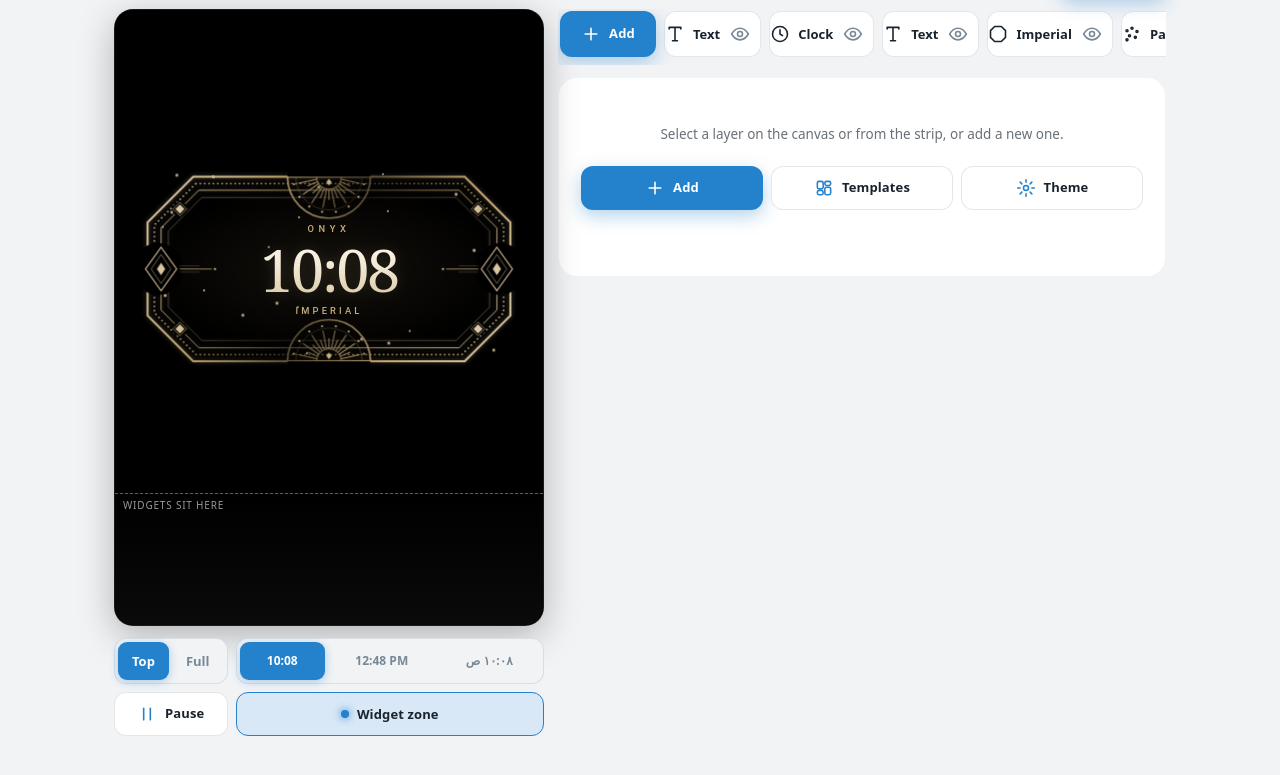
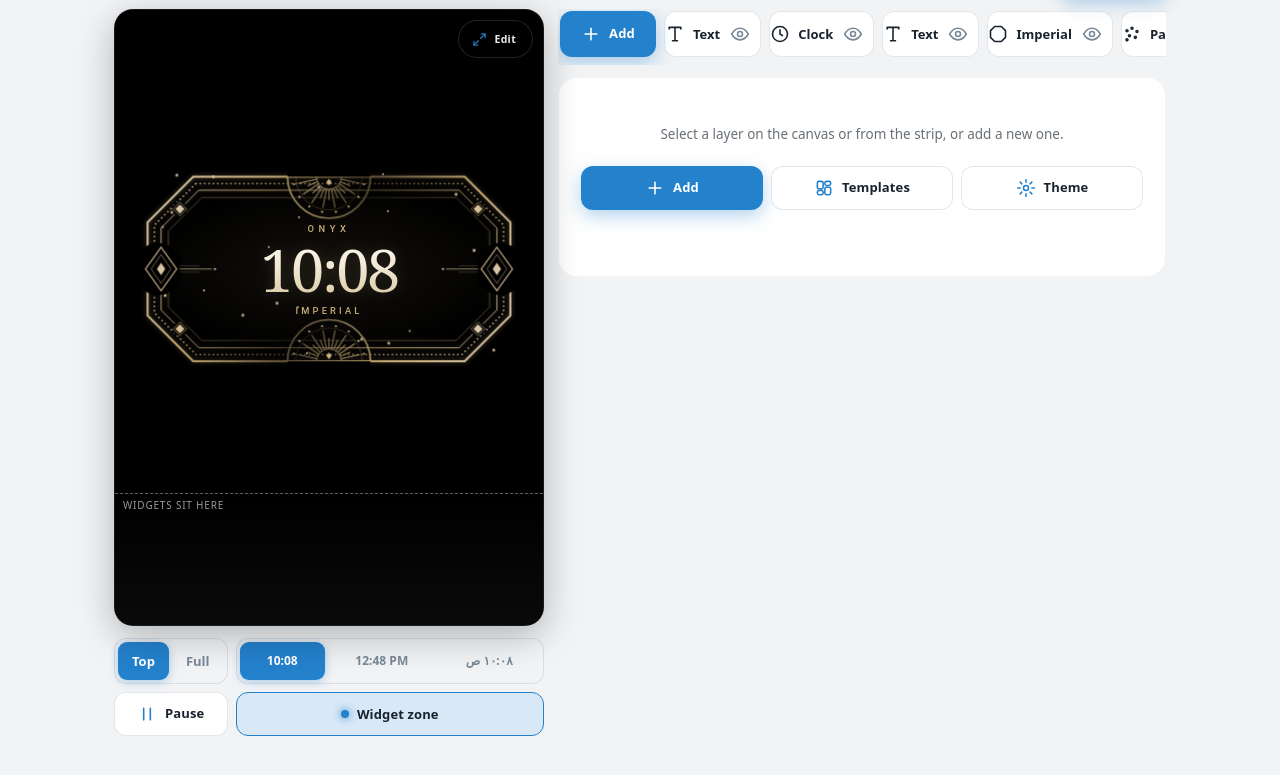
Before and after one commit to elhizazi1/Castix-MiniApp-Web, a plain HTML site: page studio.html in a window 1280 px wide. Shown: the part 115-890 px from the top of the page. Drawn offline with Linux system fonts and the light colour scheme.

Commit message:
updat all

```diff
--- a/studio.css
+++ b/studio.css
@@ -198,3 +198,34 @@ body[data-mode=studio] .community-links{display:none}
 .cs-gtog::before{content:'';width:8px;height:8px;border-radius:50%;background:var(--line);transition:background .15s}
 .cs-gtog[aria-pressed=true]{background:color-mix(in srgb,var(--accent) 18%,var(--panel))!important;border-color:var(--accent)!important}
 .cs-gtog[aria-pressed=true]::before{background:var(--accent);box-shadow:0 0 8px var(--accent)}
+
+/* ===== touch: scroll mode by default, Edit mode for gestures ===== */
+.cs-stage,.cs-sel{touch-action:pan-y}
+.cs-hs,.cs-hr{touch-action:pan-y;display:none}
+.cs.cs-edit :is(.cs-stage,.cs-sel,.cs-hs,.cs-hr){touch-action:none}
+.cs.cs-edit .cs-hs,.cs.cs-edit .cs-hr{display:block}
+@media(hover:hover) and (pointer:fine){.cs-stage,.cs-sel{touch-action:none}.cs-hs,.cs-hr{display:block;touch-action:none}.cs-edbtn{display:none!important}}
+.cs-stagebox{position:relative}
+.cs-edbtn{position:absolute;z-index:4;inset-block-start:10px;inset-inline-end:10px;display:inline-flex;align-items:center;gap:6px;min-height:40px;padding:0 14px;border-radius:12px;border:1px solid #ffffff30;background:#000000a8;color:#fff;font:600 13px/1 inherit;font-family:inherit;backdrop-filter:blur(8px);-webkit-backdrop-filter:blur(8px)}
+.cs-edbtn .cs-ic{color:var(--accent);width:18px;height:18px}
+.cs-edbtn.on{background:var(--accent);border-color:transparent;color:var(--onaccent)}
+.cs-edbtn.on .cs-ic{color:inherit}
+.cs-edbtn:active{transform:scale(.96)}
+.cs-edit .cs-stagebox{box-shadow:0 0 0 2px var(--accent),0 12px 40px #000a}
+@media(max-width:899px){
+ .cs.cs-edit .cs-col-a{display:contents}
+ .cs.cs-edit .cs-stagebox{position:sticky;top:8px;z-index:8;width:100%;max-width:none}
+}
+/* compact Edit / Minimize pill — small to stay out of the artwork, 44px hit area kept */
+.cs-edbtn{min-height:30px;height:30px;padding:0 10px 0 8px;gap:5px;border-radius:999px;font-size:11.5px;font-weight:600;letter-spacing:.02em;inset-block-start:8px;inset-inline-end:8px;background:#000000a0;border-color:#ffffff26;opacity:.92}
+.cs-edbtn span:not(.cs-ic){font-size:11.5px!important;line-height:1}
+.cs-edbtn .cs-ic{width:14px;height:14px}
+.cs-edbtn .cs-ic svg{width:14px;height:14px;stroke-width:2.1}
+.cs-edbtn::after{content:'';position:absolute;inset:-7px -6px}
+.cs-edbtn:hover,.cs-edbtn:focus-visible{opacity:1}
+.cs-edbtn.on{opacity:1;box-shadow:0 2px 10px color-mix(in srgb,var(--accent) 45%,transparent)}
+.cs-edbtn{padding:0 13px 0 10px!important;gap:6px}
+/* Edit/Minimize: bigger pill, clearly smaller label */
+.cs-edbtn{height:38px!important;min-height:38px!important;padding:0 16px 0 13px!important;gap:7px!important;font-size:10.5px!important;inset-block-start:10px;inset-inline-end:10px;white-space:nowrap;line-height:1}
+.cs-edbtn span:not(.cs-ic){font-size:10.5px!important;line-height:1;letter-spacing:.03em;white-space:nowrap}
+.cs-edbtn .cs-ic,.cs-edbtn .cs-ic svg{width:15px!important;height:15px!important}
--- a/studio.js
+++ b/studio.js
@@ -45,7 +45,7 @@ const L = {
   noClock: ['Add a clock layer, otherwise the theme shows no time.', 'أضف طبقة ساعة وإلا لن يعرض الثيم الوقت.'], tgHint: ['If the download does not start inside Telegram, use Share or Send for review.', 'إن لم يبدأ التنزيل داخل تيليجرام فاستخدم المشاركة أو الإرسال للمراجعة.'],
   building: ['Building…', 'جارٍ البناء…'], done: ['Done.', 'تم.'], failed: ['Export failed.', 'تعذّر التصدير.'], close: ['Close', 'إغلاق'], cat: ['Category', 'التصنيف'],
   tplTitle: ['Templates', 'القوالب'], tplHint: ['Applying a template replaces the layers (you can undo).', 'تطبيق القالب يستبدل الطبقات (يمكنك التراجع).'],
-  zone: ['Widgets sit here', 'منطقة الودجت'], saved: ['Saved', 'تم الحفظ'], codeV: ['Code', 'الكود']
+  zone: ['Widgets sit here', 'منطقة الودجت'], editMode: ['Edit', 'تعديل'], minimize: ['Minimize', 'تصغير'], editHint: ['Edit mode: drag to move, use the handles to scale and rotate. Tap Minimize to scroll again.', 'وضع التعديل: اسحب للتحريك وبالمقابض للتكبير والتدوير. اضغط تصغير للتمرير من جديد.'], saved: ['Saved', 'تم الحفظ'], codeV: ['Code', 'الكود']
 };
 let host = { lang: () => (localStorage.getItem('castix-lang') === 'ar' ? 'ar' : 'en'), tg: window.Telegram?.WebApp, api: null, during: fn => fn() };
 const lang = () => host.lang();
@@ -61,7 +61,7 @@ function h(tag, attrs, ...kids) {
 }
 const ICON = {
   undo: '<path d="M9 7 4 12l5 5M4 12h10a6 6 0 0 1 0 12"/>', redo: '<path d="m15 7 5 5-5 5M20 12H10a6 6 0 0 0 0 12"/>',
-  plus: '<path d="M12 5v14M5 12h14"/>', layers: '<path d="m3 8 9-5 9 5-9 5-9-5Zm0 5 9 5 9-5"/>', export: '<path d="M12 15V3m-5 5 5-5 5 5M4 16v4h16v-4"/>', tpl: '<rect x="4" y="4" width="7" height="9" rx="2"/><rect x="13" y="4" width="7" height="5" rx="2"/><rect x="13" y="11" width="7" height="9" rx="2"/><rect x="4" y="15" width="7" height="5" rx="2"/>',
+  plus: '<path d="M12 5v14M5 12h14"/>', expand: '<path d="M15 3h6v6M9 21H3v-6M21 3l-7 7M3 21l7-7"/>', shrink: '<path d="M14 10l7-7M3 21l7-7M20 10h-6V4M4 14h6v6"/>', layers: '<path d="m3 8 9-5 9 5-9 5-9-5Zm0 5 9 5 9-5"/>', export: '<path d="M12 15V3m-5 5 5-5 5 5M4 16v4h16v-4"/>', tpl: '<rect x="4" y="4" width="7" height="9" rx="2"/><rect x="13" y="4" width="7" height="5" rx="2"/><rect x="13" y="11" width="7" height="9" rx="2"/><rect x="4" y="15" width="7" height="5" rx="2"/>',
   dup: '<rect x="8" y="8" width="12" height="12" rx="3"/><path d="M16 8V6a2 2 0 0 0-2-2H6a2 2 0 0 0-2 2v8a2 2 0 0 0 2 2h2"/>', trash: '<path d="M4 6h16M9 6V3h6v3M6 6l1 15h10l1-15"/>', up: '<path d="m6 15 6-6 6 6"/>', down: '<path d="m6 9 6 6 6-6"/>',
   eye: '<path d="M2 12s4-7 10-7 10 7 10 7-4 7-10 7S2 12 2 12Z"/><circle cx="12" cy="12" r="3"/>', eyeoff: '<path d="M3 3l18 18M10.6 5.1A9 9 0 0 1 12 5c6 0 10 7 10 7a17 17 0 0 1-3 3.7M6.6 6.6A17 17 0 0 0 2 12s4 7 10 7a9 9 0 0 0 4-1"/>',
   lock: '<rect x="5" y="11" width="14" height="9" rx="2"/><path d="M8 11V8a4 4 0 0 1 8 0v3"/>', unlock: '<rect x="5" y="11" width="14" height="9" rx="2"/><path d="M8 11V8a4 4 0 0 1 7-2"/>',
@@ -100,10 +100,14 @@ function syncUndo() { if (undoB) { undoB.disabled = hi <= 0; redoB.disabled = hi
 
 /* ------------------------------------------------------------------ stage */
 const VIEW_H = { top: 560, full: 844 };
+const coarse = () => matchMedia('(pointer:coarse)').matches;
+const touchLocked = e => e.pointerType === 'touch' && !st.edit; /* scroll mode: let the page scroll */
 function fitStage() {
   if (!stageEl) return;
   const w = stageEl.parentElement.clientWidth; if (!w) return;
-  st.u = w / 390; stageEl.style.height = VIEW_H[st.view] * st.u + 'px'; stageEl.style.width = w + 'px';
+  let u = w / 390;
+  if (st.edit && coarse()) u = Math.min(u, (innerHeight * .5) / VIEW_H[st.view]);
+  st.u = u; stageEl.style.height = VIEW_H[st.view] * u + 'px'; stageEl.style.width = 390 * u + 'px'; stageEl.style.marginInline = 'auto';
 }
 let rafStage = 0;
 function renderStage() { cancelAnimationFrame(rafStage); rafStage = requestAnimationFrame(renderStageNow); }
@@ -538,9 +542,10 @@ function build() {
   undoB = btn('', 'undo', undo, 'icon', T('undo')); redoB = btn('', 'redo', redo, 'icon', T('redo'));
   const bar = h('div', { class: 'cs-bar' }, h('div', { class: 'cs-tt' }, h('h2', null, T('title')), h('small', null, T('sub'))),
     h('div', { class: 'cs-bar-a' }, undoB, redoB, btn(T('templates'), 'tpl', openTemplates), btn('', 'gear', openTheme, 'icon', T('theme')), btn(T('export'), 'export', openExport, 'primary')));
+  edB = h('button', { type: 'button', class: 'cs-edbtn', onclick: () => setEdit(!st.edit) });
   stageEl = h('div', { class: 'cs-stage' }); const host2 = h('div', { class: 'cs-host' }); stageEl.append(host2); shadow = host2.attachShadow({ mode: 'open' });
   ov = h('div', { class: 'cs-ov' }, h('div', { class: 'cs-zone' }, h('span', null, T('zone'))), h('div', { class: 'cs-gv', hidden: true }));
-  selBox = h('div', { class: 'cs-sel', hidden: true, onpointerdown: e => { if (!e.target.dataset.h) beginDrag(e, 'move'); } }, h('i', { class: 'cs-hs', 'data-h': 'scale', onpointerdown: e => beginDrag(e, 'scale') }), h('i', { class: 'cs-hr', 'data-h': 'rot', onpointerdown: e => beginDrag(e, 'rot') }));
+  selBox = h('div', { class: 'cs-sel', hidden: true, onpointerdown: e => { if (touchLocked(e)) return; if (!e.target.dataset.h) beginDrag(e, 'move'); } }, h('i', { class: 'cs-hs', 'data-h': 'scale', onpointerdown: e => { if (!touchLocked(e)) beginDrag(e, 'scale'); } }), h('i', { class: 'cs-hr', 'data-h': 'rot', onpointerdown: e => { if (!touchLocked(e)) beginDrag(e, 'rot'); } }));
   ov.append(selBox); stageEl.append(ov);
   ov.addEventListener('click', e => { if (e.target.closest('.cs-sel')) return; const id = hit(e.clientX, e.clientY); select(id); });
   const tools = h('div', { class: 'cs-stool' },
@@ -549,8 +554,19 @@ function build() {
     h('button', { type: 'button', class: 'cs-b cs-pp', onclick: () => { st.paused = !st.paused; renderStage(); syncToolbar(); } }),
     h('button', { type: 'button', class: 'cs-b cs-gtog', onclick: () => { st.guide = !st.guide; drawOverlay(); syncToolbar(); } }, T('guide')));
   stripEl = h('div', { class: 'cs-strip' }); inspEl = h('article', { class: 'cs-insp' });
-  root.append(bar, h('div', { class: 'cs-grid' }, h('div', { class: 'cs-col-a' }, h('div', { class: 'cs-stagebox' }, stageEl), tools), h('div', { class: 'cs-col-b' }, stripEl, inspEl)), h('div', { class: 'cs-toast', hidden: true, role: 'status' }));
+  root.append(bar, h('div', { class: 'cs-grid' }, h('div', { class: 'cs-col-a' }, h('div', { class: 'cs-stagebox' }, stageEl, edB), tools), h('div', { class: 'cs-col-b' }, stripEl, inspEl)), h('div', { class: 'cs-toast', hidden: true, role: 'status' }));
   return root;
+}
+let edB;
+function syncEdit() {
+  if (!edB) return;
+  root.classList.toggle('cs-edit', !!st.edit);
+  edB.replaceChildren(ic(st.edit ? 'shrink' : 'expand'), h('span', null, T(st.edit ? 'minimize' : 'editMode')));
+  edB.classList.toggle('on', !!st.edit); edB.setAttribute('aria-pressed', String(!!st.edit));
+}
+function setEdit(on) {
+  st.edit = !!on; syncEdit(); fitStage(); renderStage();
+  if (on) { stageEl.parentElement.scrollIntoView({ block: 'start', behavior: 'smooth' }); say(T('editHint')); }
 }
 function mount(container, hostOpts) {
   host = Object.assign(host, hostOpts || {});
@@ -561,9 +577,9 @@ function mount(container, hostOpts) {
   container.replaceChildren(build());
   root.addEventListener('pointerdown', e => { const b = e.target.closest && e.target.closest('button'); if (b && !b.disabled) host.tg?.HapticFeedback?.selectionChanged?.(); });
   new ResizeObserver(() => { fitStage(); renderStage(); }).observe(stageEl.parentElement);
-  hist = [snap()]; hi = 0; renderAll(); syncUndo();
+  hist = [snap()]; hi = 0; renderAll(); syncUndo(); syncEdit();
   if (!window.__csKeys) { window.__csKeys = 1; document.addEventListener('keydown', e => { if (!st || !root || !root.isConnected) return; const tag = (e.target.tagName || '').toLowerCase(); if (['input', 'textarea', 'select'].includes(tag)) return; if ((e.ctrlKey || e.metaKey) && e.key.toLowerCase() === 'z') { e.preventDefault(); e.shiftKey ? redo() : undo(); } else if (e.key === 'Delete' && cur() && cur().type !== 'clock') { st.p.layers = st.p.layers.filter(x => x.id !== st.sel); st.sel = null; renderAll(); commit(true); } }); }
 }
-function relocalize() { if (!st || !root || !root.isConnected) return; const sel0 = st.sel; mount(root.parentElement, host); st.sel = sel0; renderAll(); }
+function relocalize() { if (!st || !root || !root.isConnected) return; const sel0 = st.sel, ed0 = st.edit; mount(root.parentElement, host); st.sel = sel0; st.edit = ed0; syncEdit(); fitStage(); renderAll(); }
 window.CastixStudio = { mount, relocalize, _state: () => st, _TEMPLATES: TEMPLATES };
 })();
```
Also changed, not shown: index.html (+1 -1 lines), studio.html (+1 -1 lines).
